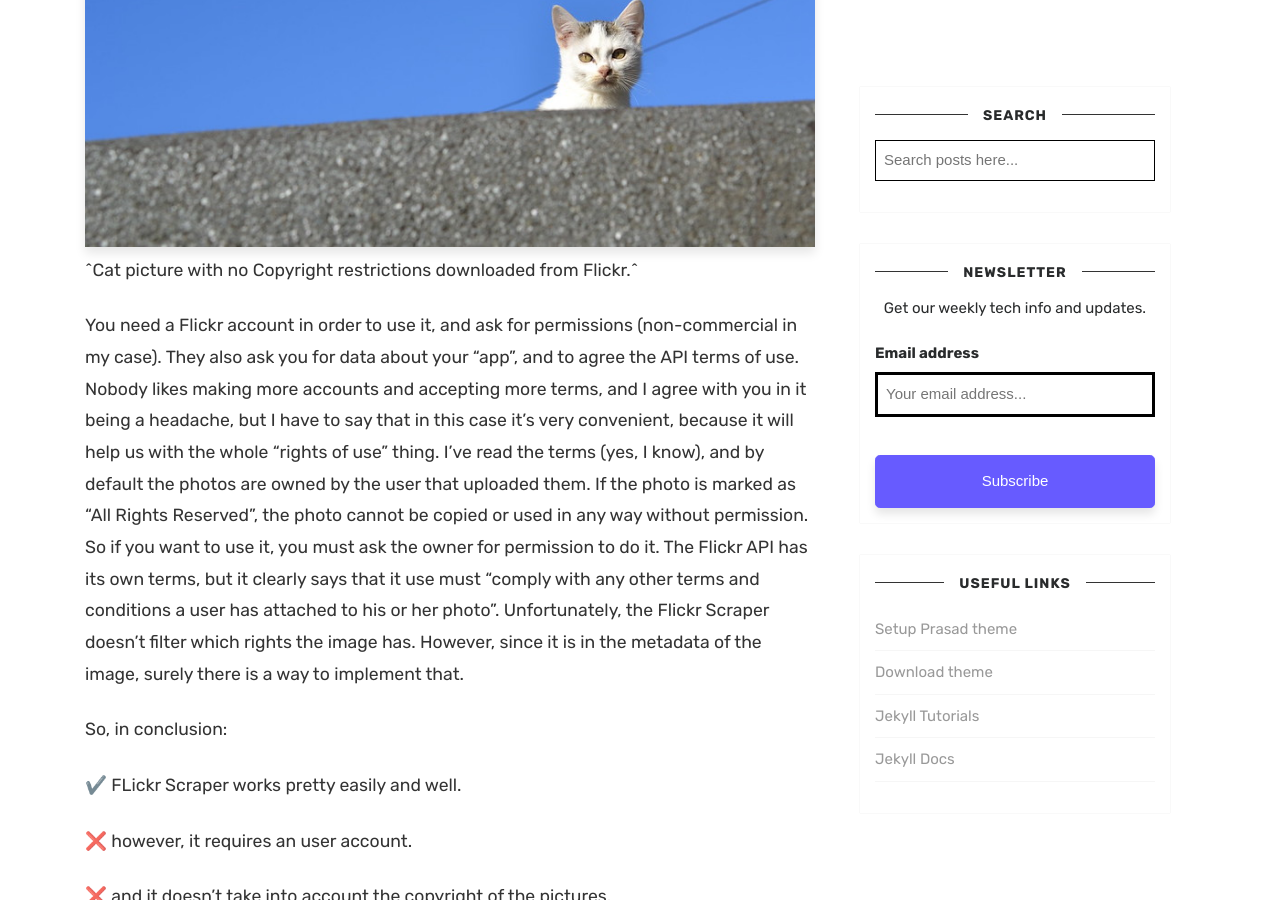
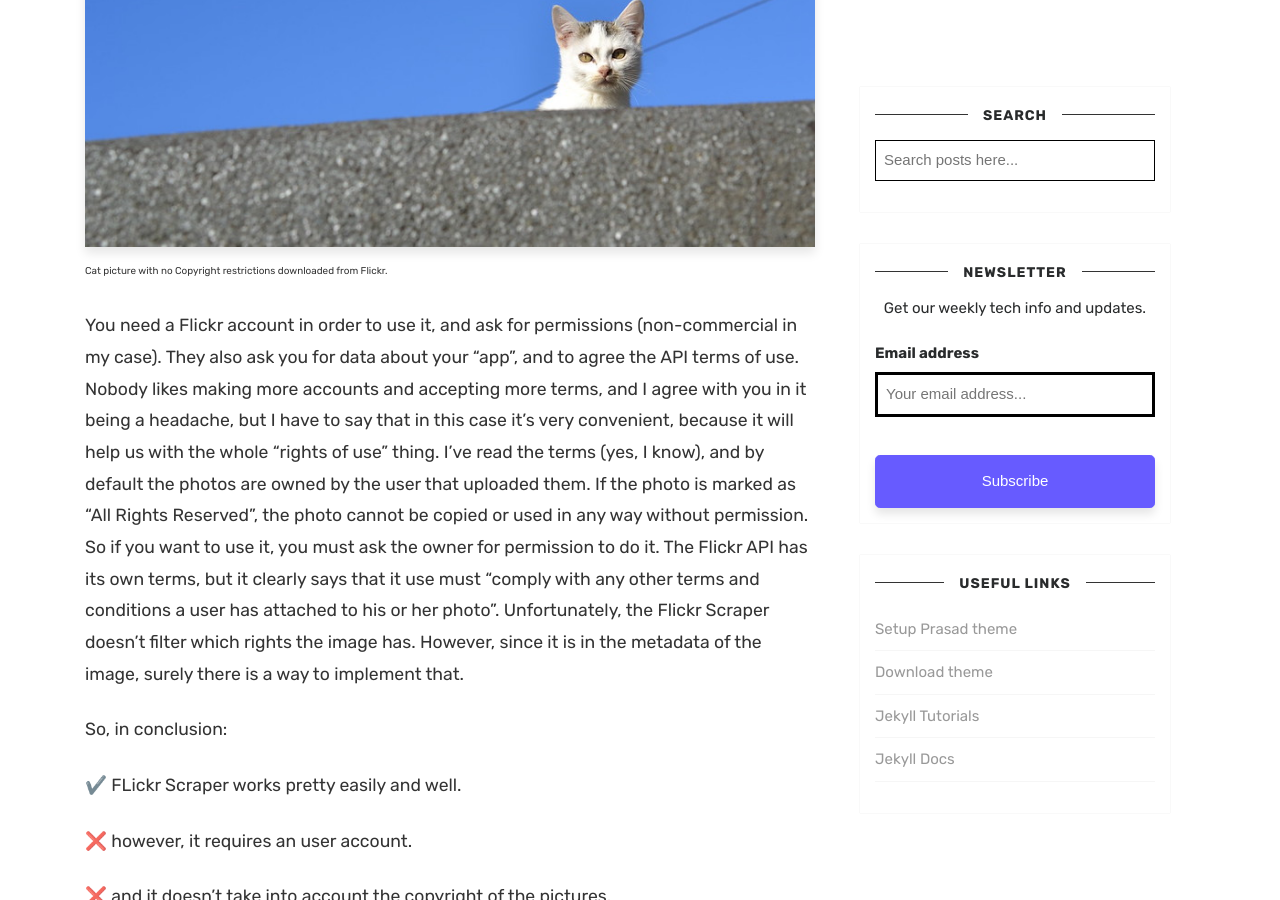
Before and after one commit to olayasturias/olayasturias.github.io, a Jekyll site: the page built from _posts/2020-05-27-dataset.md, in a window 1280 px wide and 900 px high, scrolled down 4464 px. Built offline with Jekyll 4.4.1, drawn with Linux system fonts in a browser that asks for light colours; nearby versions of some CDN libraries; emoji names are drawn with the system emoji font; comment, search, counter and statistics services are not loaded.

Commit message:
correct footnote

```diff
--- a/_posts/2020-05-27-dataset.md
+++ b/_posts/2020-05-27-dataset.md
@@ -110,7 +110,7 @@ There's this similar alternative to the Google Images scripts, but
 And yes, this one works!
 
 ![flickr cat](https://raw.githubusercontent.com/olayasturias/olayasturias.github.io/master/assets/images/flickrcat.jpg)
-^Cat picture with no Copyright restrictions downloaded from Flickr.^
+<sub><sup>Cat picture with no Copyright restrictions downloaded from Flickr.</sup></sub>
 
 You need a Flickr account in order to use it, and ask for permissions
 (non-commercial in my case). They also ask you for data about your "app", and to
```
